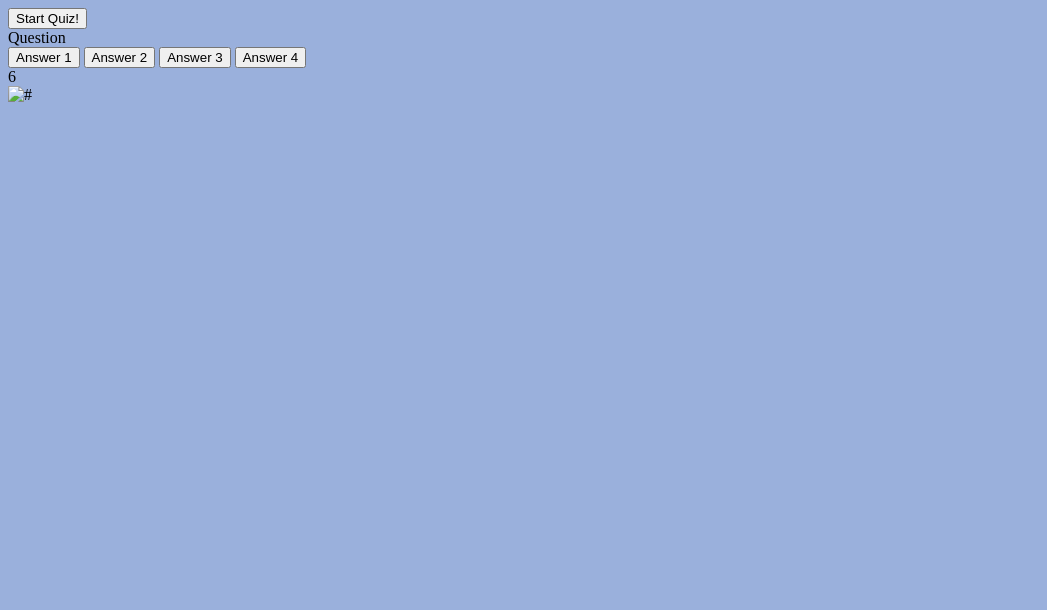
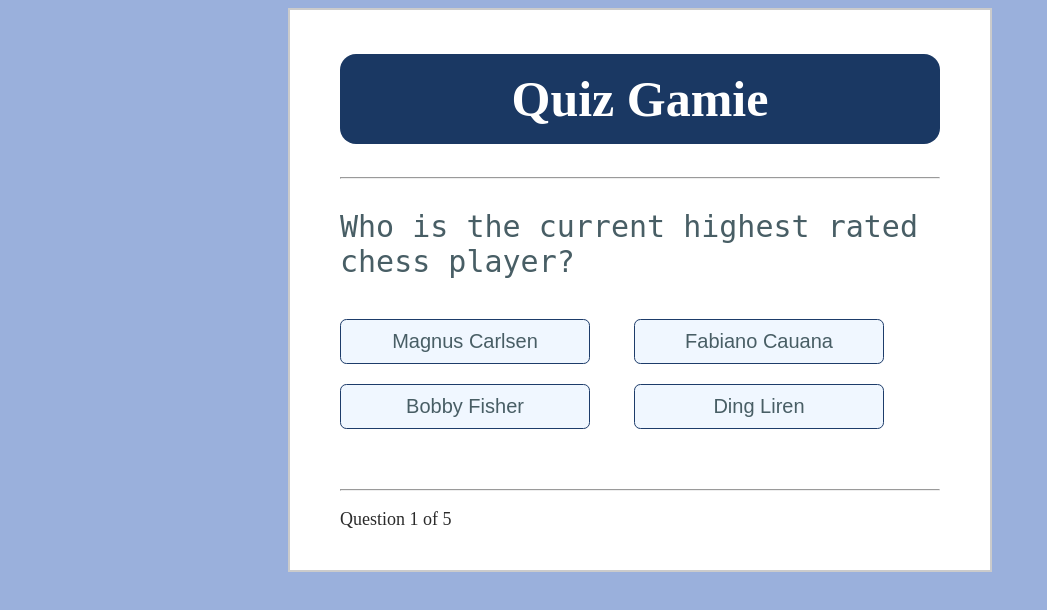
Before and after one commit to staten-island-tech/quizgame-TiaZheng, a website built with Parcel: page src/index.html in a window 1280 px wide. Shown: the whole page, without its empty margins (0-1047 px from the left). Built offline with nearby package versions, Linux system fonts and the light colour scheme.

Commit message:
smt wrong w netlify

```diff
--- a/src/index.html
+++ b/src/index.html
@@ -1,3 +1,4 @@
+
 <html lang="en">
 <head>
     <meta charset="UTF-8">
@@ -8,27 +9,29 @@
 </head>
 <body>
     <div class="container">
-        <div id="question-container" class="hide">
-            <button id="start">Start Quiz!</button>
-            <div id="questions">Question</div>
-            <div id="answer-buttons" class="button-grid">
-                <button class="btn" id="1" onclick="checkAnswer('1')">Answer 1</button>
-                <button class="btn" id="2" onclick="checkAnswer('2')">Answer 2</button>
-                <button class="btn" id="3" onclick="checkAnswer('3')">Answer 3</button>
-                <button class="btn" id="4" onclick="checkAnswer('4')">Answer 4</button>
+        <div class="grid"><!--creates grid container with rows+columns-->
+            <div id="quiz">
+                <h1>Quiz Gamie</h1>
+                <hr style="margin-bottom: 20px"><!--line break thingie-->
+
+                <p id="question"></p>
+
+                <div class="buttons">
+                    <button id="btn0"><span id="choice0"></span></button>
+                    <button id="btn1"><span id="choice1"></span></button>
+                    <button id="btn2"><span id="choice2"></span></button>
+                    <button id="btn3"><span id="choice3"></span></button>
+                </div>
+
+                <hr style="margin-top: 50px">
+                <footer>
+                    <p id="progress">Question x of y</p>
+                </footer>
             </div>
-            <div id="progress" class="prog"></div>
-            <div id="timer">
-                <div id="counter">6</div>
-                <div id="btimeGuage"></div>
-                <div id="timeGuage"></div>
-            </div>
-        </div>
-        <div id="scoreContainer">
-            <img src="#" alt="#">
         </div>
 
     </div>
+
     <script src="js/index.js"></script>
 </body>
 </html>
--- a/src/js/index.js
+++ b/src/js/index.js
@@ -1,29 +1,103 @@
 console.log("Hello")
 
-/*const start = document.getElementById("start");
 
-/*const quiz = document.getElementById("question-container");
+//object constructor function
+//this refers to the property from what scope it is in
+//refers to the whole question aspect
+function Quiz(questions) {
+  this.score = 0;//original score
+  this.questions = questions;
+  this.questionIndex = 0;//first question index
+}
+//prototype allows you to add new property to object constructor function "Quiz", returns the question
+Quiz.prototype.getQuestionIndex = function() {
+  return this.questions[this.questionIndex];
+}
 
-const question = document.getElementById("question");
+//if the answer to this question is correct, add a score
+Quiz.prototype.guess = function(answer) {
+  if(this.getQuestionIndex().isCorrectAnswer(answer)) {
+      this.score++;
+  }
 
-const counter = document.getElementById("counter");
+  this.questionIndex++;
+}
 
-const timeGauge = document.getElementById("timeGauge");
+//quiz is finish if the question index is equal to the question length
+Quiz.prototype.isEnded = function() {
+  return this.questionIndex === this.questions.length;
+}
 
-const choice1 = document.getElementById("1");
-const choice2 = document.getElementById("2");
-const choice3 = document.getElementById("3");
+//another object constructor function, refers to the answer choices aspect
+function Question(text, choices, answer) {
+  this.text = text;
+  this.choices = choices;
+  this.answer = answer;
+}
+//new property to the object constructor function "Questions", if the choice selected is equal to the answer, it is correct
+Question.prototype.isCorrectAnswer = function(choice) {
+  return this.answer === choice;
+}
 
-const progress = document.getElementById("progress");
+//if quiz ends, run show score function, if not, keep showing next questions
+function final() {
+  if(quiz.isEnded()) {
+      showScores();
+  }
+  else {
+      // show next questions
+      let element = document.getElementById("question");
+      element.innerHTML = quiz.getQuestionIndex().text;
 
-const scoreContainer = document.getElementById("scoreContanier");
+      // show corresponding answer choices to each question
+      let choices = quiz.getQuestionIndex().choices;
+      for(let i = 0; i < choices.length; i++) {
+          let element = document.getElementById("choice" + i);
+          element.innerHTML = choices[i];
+          guess("btn" + i, choices[i]);
+      }
+      //run showProgress function
+      showProgress();
+  }
+};
+
+//function to click the button to select answer
+function guess(id, guess) {
+  let button = document.getElementById(id);
+  button.onclick = function() {
+      quiz.guess(guess);
+      final();
+  }
+};
+//innerHteml refers to the text shown
+//index starts with 0, so plus 1 to get current question number
+function showProgress() {
+  let currentQuestionNumber = quiz.questionIndex + 1;
+  let element = document.getElementById("progress");
+  element.innerHTML = "Question " + currentQuestionNumber + " of " + quiz.questions.length;
+};
+
+//function to show the score result at the end of the quiz
+function showScores() {
+  let gameOverHTML = "<h1>Result</h1>";
+  gameOverHTML += "<h2 id='score'> Your scores: " + quiz.score + "</h2>";
+  let element = document.getElementById("quiz");
+  element.innerHTML = gameOverHTML;
+};
+
+// create questions+answers
+const questions = [
+  new Question("Who is the current highest rated chess player? ", ["Magnus Carlsen", "Fabiano Cauana","Bobby Fisher", "Ding Liren"], "Magnus Carlsen"),
+  new Question("What is the most important piece in chess?", ["Queen", "Pawn", "King", "Rook"], "King"),
+  new Question("How many squares does a chess board have in total?", ["56", "64","72", "58"], "64"),
+  new Question("En passant is a special rule in chess that involves which of the following pieces?", ["Knight", "Bishop", "Rook", "Pawn"], "Pawn"),
+  new Question("Bonus! Tia's favorite white chess opening to play is...?", ["Italian Game", "Sicilian Defense", "The Queen's Gambit", "All of the above!"], "Italian Game")
+];
 
 
-const start = document.getElementById("start");
-*/
+//new operator ceates new object that binds to "this", adds "return this" at the end
+// create quiz
+const quiz = new Quiz(questions);
 
-(favNumber = function(num = 3) {
-    console.log("My favorite number is" + num);
-})();
-
-favNumber(5);
+// display quiz
+final();
--- a/src/styles/main.scss
+++ b/src/styles/main.scss
@@ -1,3 +1,69 @@
 body{
     background-color: rgb(154, 176, 220);
 }
+
+
+
+
+.grid {
+  width: 600px;
+  height: 500px;
+  margin: 0 auto;
+  background-color: #fff;
+  padding: 10px 50px 50px 50px;
+  border: 2px solid #cbcbcb;
+
+}
+
+.grid h1 {
+  font-family: "sans-serif";
+  background-color: rgb(26, 56, 99);
+  font-size: 50px;
+  text-align: center;
+  color: #ffffff;
+  padding: 1rem 0;
+  border-radius: 1rem;
+
+}
+
+#score {
+  color:rgb(26, 56, 99);
+  text-align: center;
+  font-size: 30px;
+}
+
+.grid #question {
+  font-family: "monospace";
+  font-size: 30px;
+  color: #485e65;
+}
+
+.buttons {
+  margin-top: 30px;
+}
+
+#btn0, #btn1, #btn2, #btn3 {
+  background-color: #f0f7ff;
+  width: 250px;
+  font-size: 20px;
+  color: #485e65;
+  border: 1px solid #1D3C6A;
+  margin: 10px 40px 10px 0px;
+  padding: 10px 10px;
+  border-radius: 0.4rem;
+}
+
+#btn0:hover, #btn1:hover, #btn2:hover, #btn3:hover {
+  cursor: pointer;//clicking looking thing
+  background-color:  #a4aed0;
+}
+
+#btn0:focus, #btn1:focus, #btn2:focus, #btn3:focus {
+  outline: 0;
+}
+//gets rid of original border that shows after clicking
+
+#progress {
+  color: #2b2b2b;
+  font-size: 18px;
+}
```
